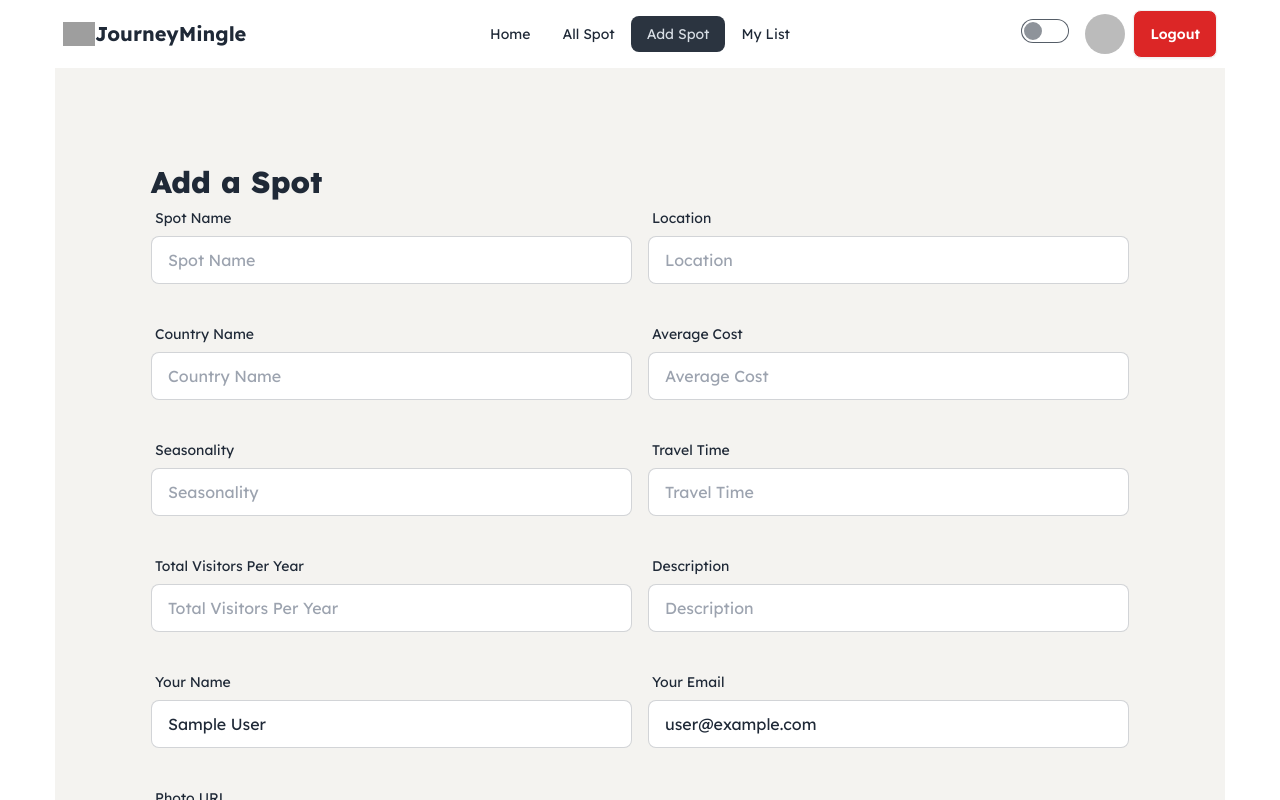
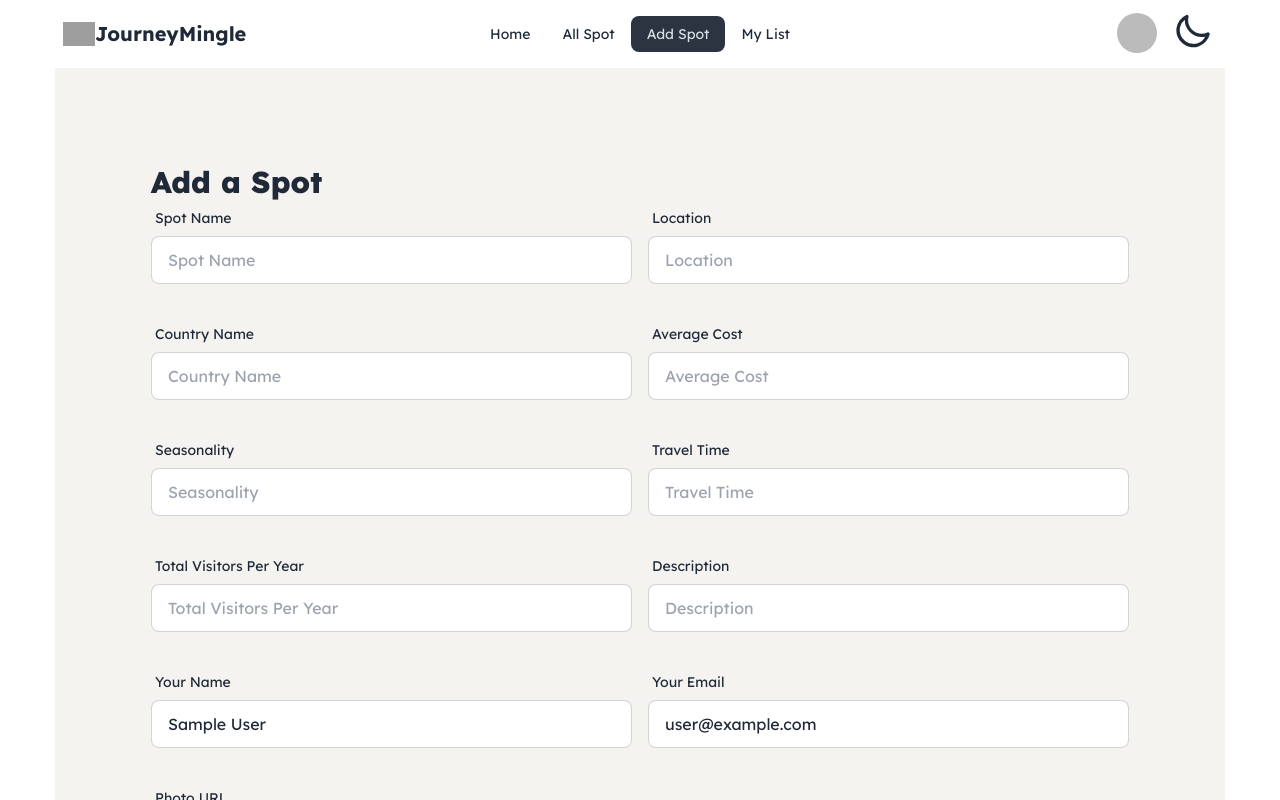
Before and after one commit to Sa18-f/Tourism-Management-client, a React (Vite) app: page /addSpot in a window 1280 px wide. Shown: the top 800 px of the page. Built offline with nearby package versions, Linux system fonts and the light colour scheme; no server answers; sample sign-in values are in the browser's storage; grey boxes are pictures that could not be loaded.

Commit message:
theme controller changed

```diff
--- a/src/Components/Navbar/Navbar.jsx
+++ b/src/Components/Navbar/Navbar.jsx
@@ -40,12 +40,8 @@
                     {links}
                 </ul>
             </div>
-            <div className="navbar-end lg:gap-3">
-                <div className="pr-1">
-                    <input type="checkbox" className="toggle theme-controller" onClick={() => toggleTheme(setDark(dark))} />
-
-                </div>
-                {
+            <div className="navbar-end lg:gap-3 z-50">
+                {/* {
                     user ? <div className="flex justify-center items-center gap-2">
                         <div className="tooltip tooltip-bottom" data-tip={user?.displayName || 'user name not found'}>
                             <img className="w-10 rounded-full" src={user?.photoURL || "https://i.ibb.co/LnFWKKk/download-8.jpg"} />
@@ -60,7 +56,51 @@
                                 <button className="btn bg-blue-500  text-white">Login</button>
                             </Link>
                         </div>
+                } */}
+                {
+                    user ? <div className="dropdown dropdown-end">
+                        <label tabIndex={0} className="btn btn-ghost btn-circle avatar">
+                            <div className="w-10 rounded-full">
+                                <img src={user?.photoURL || "https://i.ibb.co/LnFWKKk/download-8.jpg"} />
+                            </div>
+                        </label>
+                        <ul tabIndex={0} className="menu menu-sm dropdown-content mt-3 z-[1] p-2 shadow bg-base-100 rounded-box w-52">
+                            <li>
+                                <button className="btn btn-sm  btn-ghost">{user?.displayName || 'user name not found'}</button>
+
+                            </li>
+                            <li>
+                                <button
+                                    onClick={logout}
+                                    className="btn">Logout</button>
+
+                            </li>
+                        </ul>
+                    </div>
+                        :
+                        <Link to='/login'>
+                            <button className="btn bg-blue-500  text-white">Login</button>
+                        </Link>
                 }
+                <div className="pr-1">
+                    <label className="swap swap-rotate">
+
+                        {/* this hidden checkbox controls the state */}
+                        <input type="checkbox" className="theme-controller" value="synthwave" onClick={() => toggleTheme(setDark(dark))} />
+
+                        {/* sun icon */}
+                        <svg className="swap-on fill-current w-10 h-10" xmlns="http://www.w3.org/2000/svg" viewBox="0 0 24 24"><path d="M5.64,17l-.71.71a1,1,0,0,0,0,1.41,1,1,0,0,0,1.41,0l.71-.71A1,1,0,0,0,5.64,17ZM5,12a1,1,0,0,0-1-1H3a1,1,0,0,0,0,2H4A1,1,0,0,0,5,12Zm7-7a1,1,0,0,0,1-1V3a1,1,0,0,0-2,0V4A1,1,0,0,0,12,5ZM5.64,7.05a1,1,0,0,0,.7.29,1,1,0,0,0,.71-.29,1,1,0,0,0,0-1.41l-.71-.71A1,1,0,0,0,4.93,6.34Zm12,.29a1,1,0,0,0,.7-.29l.71-.71a1,1,0,1,0-1.41-1.41L17,5.64a1,1,0,0,0,0,1.41A1,1,0,0,0,17.66,7.34ZM21,11H20a1,1,0,0,0,0,2h1a1,1,0,0,0,0-2Zm-9,8a1,1,0,0,0-1,1v1a1,1,0,0,0,2,0V20A1,1,0,0,0,12,19ZM18.36,17A1,1,0,0,0,17,18.36l.71.71a1,1,0,0,0,1.41,0,1,1,0,0,0,0-1.41ZM12,6.5A5.5,5.5,0,1,0,17.5,12,5.51,5.51,0,0,0,12,6.5Zm0,9A3.5,3.5,0,1,1,15.5,12,3.5,3.5,0,0,1,12,15.5Z" /></svg>
+
+                        {/* moon icon */}
+                        <svg className="swap-off fill-current w-10 h-10" xmlns="http://www.w3.org/2000/svg" viewBox="0 0 24 24"><path d="M21.64,13a1,1,0,0,0-1.05-.14,8.05,8.05,0,0,1-3.37.73A8.15,8.15,0,0,1,9.08,5.49a8.59,8.59,0,0,1,.25-2A1,1,0,0,0,8,2.36,10.14,10.14,0,1,0,22,14.05,1,1,0,0,0,21.64,13Zm-9.5,6.69A8.14,8.14,0,0,1,7.08,5.22v.27A10.15,10.15,0,0,0,17.22,15.63a9.79,9.79,0,0,0,2.1-.22A8.11,8.11,0,0,1,12.14,19.73Z" /></svg>
+
+                    </label>
+
+                </div>
+                {/* <div className="pr-1">
+                    <input type="checkbox" className="toggle theme-controller" onClick={() => toggleTheme(setDark(dark))} />
+
+                </div> */}
             </div>
         </div>
     );
```
